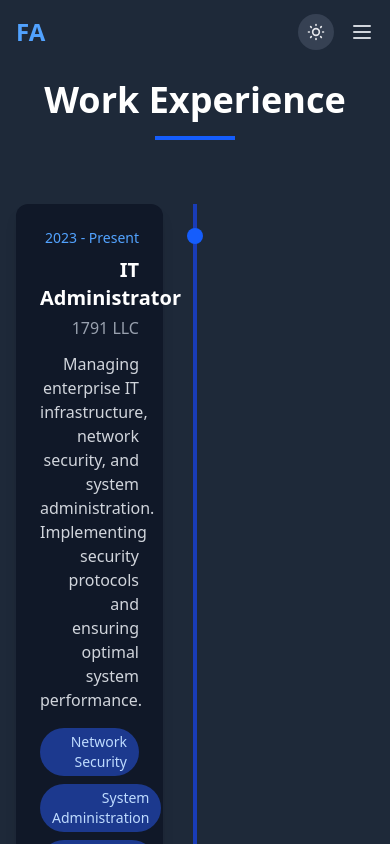
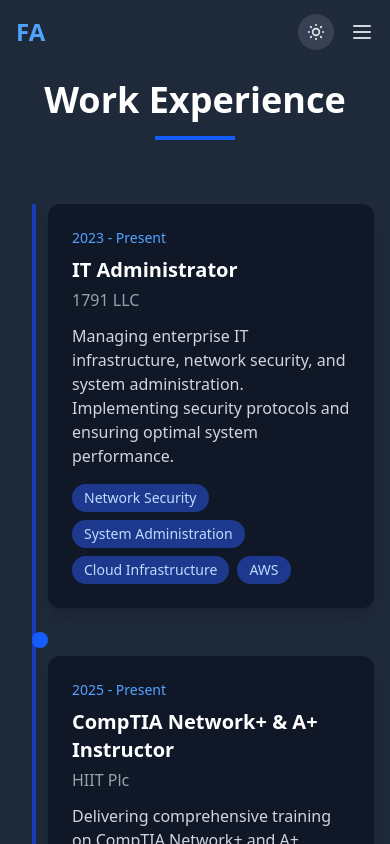
Before and after one commit to IbnAbubakri/AbubakriFaaruqAdebowaleResume, a Next.js app: page /experience in a window 390 px wide. Shown: the top 844 px of the page. Built offline with nearby package versions, Linux system fonts and the light colour scheme.

Commit message:
Fix: Make Experience timeline responsive for mobile devices

```diff
--- a/src/sections/Experience.tsx
+++ b/src/sections/Experience.tsx
@@ -62,18 +62,18 @@ export default function Experience() {
         </motion.div>
 
         <div className="relative">
-          <div className="absolute left-1/2 transform -translate-x-1/2 h-full w-1 bg-blue-200 dark:bg-blue-800"></div>
+          <div className="absolute left-4 md:left-1/2 md:transform md:-translate-x-1/2 h-full w-1 bg-blue-200 dark:bg-blue-800"></div>
 
           {experiences.map((exp, index) => (
             <motion.div
               key={exp.title}
-              initial={{ opacity: 0, x: index % 2 === 0 ? -60 : 60 }}
-              whileInView={{ opacity: 1, x: 0 }}
+              initial={{ opacity: 0, y: 30 }}
+              whileInView={{ opacity: 1, y: 0 }}
               viewport={{ once: true }}
               transition={{ duration: 0.6 }}
-              className={`relative mb-12 flex ${index % 2 === 0 ? 'justify-start' : 'justify-end'}`}
+              className="relative mb-12 pl-8 md:pl-0"
             >
-              <div className={`w-1/2 ${index % 2 === 0 ? 'pr-8 text-right' : 'pl-8 text-left'}`}>
+              <div className={`md:w-1/2 ${index % 2 === 0 ? 'md:pr-8 md:text-right md:ml-0 md:mr-auto' : 'md:pl-8 md:text-left md:ml-auto md:mr-0'}`}>
                 <motion.div
                   whileHover={{ scale: 1.02 }}
                   className="bg-white dark:bg-gray-900 p-6 rounded-xl shadow-lg"
@@ -94,7 +94,7 @@ export default function Experience() {
                   </div>
                 </motion.div>
               </div>
-              <div className="absolute left-1/2 transform -translate-x-1/2 w-4 h-4 bg-blue-600 rounded-full mt-6"></div>
+              <div className="absolute left-4 md:left-1/2 md:transform md:-translate-x-1/2 w-4 h-4 bg-blue-600 rounded-full mt-6"></div>
             </motion.div>
           ))}
         </div>
```
